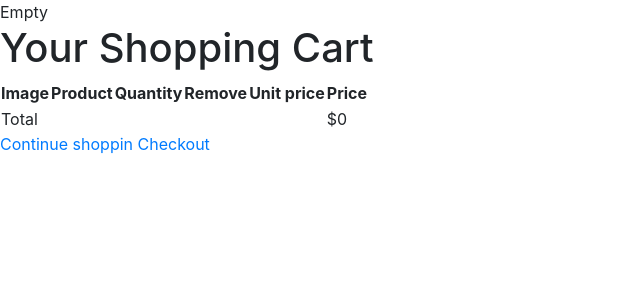
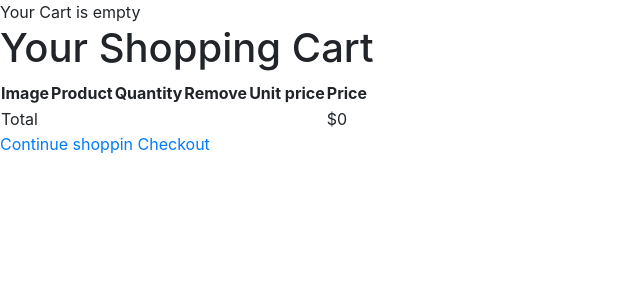
Before and after one commit to irekpi/OnlineShop, a Django app: page /cart/ in a window 1280 px wide. Shown: the part 24-324 px from the top of the page, without its empty margins (0-640 px from the left). Run offline with Django 3.2, Linux system fonts and the light colour scheme; some libraries are stand-ins or nearby versions.

Commit message:
Added context processor for the total items in Cart request

```diff
--- /dev/null
+++ b/myshop/cart/context_processors.py
@@ -0,0 +1,5 @@
+from .cart import Cart
+
+
+def cart(request):
+    return {'cart': Cart(request)}
--- a/myshop/cart/templates/cart/detail.html
+++ b/myshop/cart/templates/cart/detail.html
@@ -29,7 +29,13 @@
                         </a>
                     </td>
                     <td>{{ product.name }}</td>
-                    <td>{{ item.quantity }}</td>
+                    <td>
+                        <form action="{% url 'cart:cart_add' product.id %}" method="post">
+                            {{ item.update_quantity_form.quantity }}
+                            {{ item.update_quantity_form.update }}
+                            {% csrf_token %}
+                            <input type="submit" value="Update">
+                        </form></td>
                     <td><a href="{% url 'cart:cart_remove' product.id %}">Remove</a></td>
                     <td class="num">${{ item.price }}</td>
                     <td class="num">${{ item.total_price }}</td>
--- a/myshop/cart/views.py
+++ b/myshop/cart/views.py
@@ -27,4 +27,7 @@ def cart_remove(request, product_id):
 
 def cart_detail(request):
     cart = Cart(request)
+    for item in cart:
+        item['update_quantity_form'] = CartAddProductForm(initial={'quantity': item['quantity'],
+                                                                   'update': True})
     return render(request, 'cart/detail.html', {'cart': cart})
--- a/myshop/myshop/settings.py
+++ b/myshop/myshop/settings.py
@@ -65,6 +65,7 @@ TEMPLATES = [
                 'django.template.context_processors.request',
                 'django.contrib.auth.context_processors.auth',
                 'django.contrib.messages.context_processors.messages',
+                'cart.context_processors.cart',
             ],
         },
     },
--- a/myshop/shop/templates/shop/base.html
+++ b/myshop/shop/templates/shop/base.html
@@ -12,7 +12,16 @@
     </div>
     <div id="subheader">
         <div class="cart">
-            Empty
+            {% with total_items=cart|length %}
+                {%if cart|length > 0 %}
+                    Your Cart:
+                    <a href="{% url 'cart:cart_detail' %}">
+                        {{ total_items }} item {{ total_items|pluralize }}
+                        $ {{ cart.get_total_price }}</a>
+                {% else %}
+                    Your Cart is empty
+                {% endif %}
+            {% endwith %}
         </div>
     </div>
     <div id="content">
```
Also changed, not shown: myshop/db.sqlite3.
